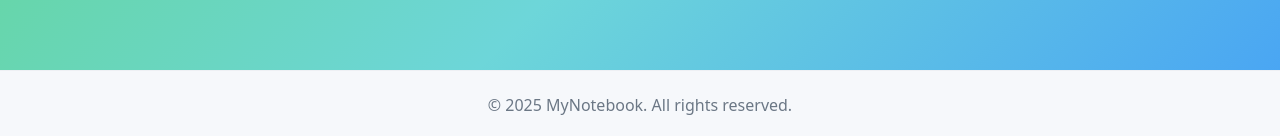
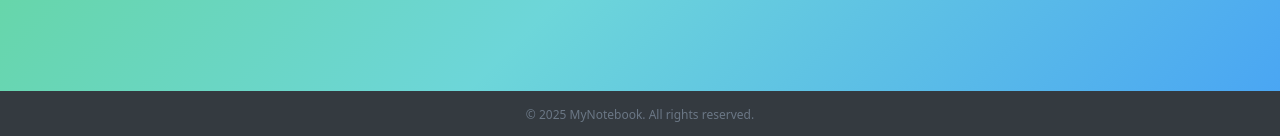
Before and after one commit to haribalji/mynotes1, a React (Create React App) app: page /chapters/1/1 in a window 1280 px wide. Shown: the part 661-797 px from the top of the page. Built offline with nearby package versions, Linux system fonts and the light colour scheme; no server answers.

Commit message:
after styling chaptershow

```diff
--- a/src/components/Chaptershow.js
+++ b/src/components/Chaptershow.js
@@ -57,6 +57,7 @@
 import React, { useEffect, useState } from "react";
 import { useParams, useNavigate } from "react-router-dom";
 import { Container, Card, Row, Col, Alert } from "react-bootstrap";
+import "../styles/Chaptershow.css";
 
 const ChapterComponent = () => {
   const { classNumber, subject } = useParams();
@@ -90,7 +91,7 @@ const ChapterComponent = () => {
   };
 
   return (
-    <Container className="mt-4">
+    <Container className="mt-4 chapter-page-container">
       <h2 className="text-center mb-4">Chapters for {subject} (Class {classNumber})</h2>
       <Row>
         {loading ? (
@@ -98,7 +99,7 @@ const ChapterComponent = () => {
         ) : chapters.length > 0 ? (
           chapters.map((chapter, index) => (
             <Col md={4} key={index}>
-              <Card className="mb-3 shadow-sm" onClick={() => handleChapterClick(chapter)} style={{ cursor: "pointer" }}>
+              <Card className="mb-3 chapter-card" onClick={() => handleChapterClick(chapter)}>
                 <Card.Body>
                   <Card.Title className="text-center">{chapter}</Card.Title>
                 </Card.Body>
--- /dev/null
+++ b/src/styles/Chaptershow.css
@@ -0,0 +1,36 @@
+/* src/styles/Chaptershow.css */
+
+.chapter-page-container .h2 {
+    font-weight: 800;
+    color: #0b2136;
+    margin-bottom: 2rem;
+}
+
+.chapter-card {
+    background: linear-gradient(180deg, rgba(255, 255, 255, 0.95), rgba(250, 250, 255, 0.8));
+    border: 1px solid rgba(15, 30, 50, 0.05);
+    border-radius: 16px;
+    box-shadow: 0 10px 30px rgba(11, 28, 50, 0.07);
+    transition: transform 0.2s ease-out, box-shadow 0.2s ease-out;
+    cursor: pointer;
+}
+
+.chapter-card:hover {
+    transform: translateY(-8px) scale(1.02);
+    box-shadow: 0 20px 40px rgba(11, 28, 50, 0.12);
+}
+
+.chapter-card .card-title {
+    font-weight: 700;
+    font-size: 1.25rem;
+    color: #0b2136;
+}
+
+.chapter-card .card-body::before {
+    content: '📄'; /* Page emoji */
+    font-size: 2rem;
+    display: block;
+    text-align: center;
+    margin-bottom: 1rem;
+    opacity: 0.5;
+}
--- a/src/styles/Layout.css
+++ b/src/styles/Layout.css
@@ -126,20 +126,40 @@
 }
 
 .site-footer {
-  background: var(--bg-light);
-  padding: 22px 0;
-  border-top: 1px solid rgba(15, 23, 36, 0.03);
+  position: sticky;
+  bottom: 0px; /* Closer to bottom */
+  left: 0;
+  right: 0;
+  display: flex;
+  justify-content: center;
+  pointer-events: none;
+  z-index: 500;
 }
 
-.footer-inner {
-  max-width: 1100px;
-  margin: 0 auto;
-  text-align: center;
+.site-footer .site-nav {
+    padding: 5px 15px; /* Reduced padding */
+    gap: 12px;
 }
 
-.copyright {
+.site-footer .brand-link {
+    font-size: 16px; /* Reduced font size */
+}
+
+.site-footer .main-nav {
+    gap: 8px; /* Reduced gap */
+}
+
+.site-footer .nav-link {
+    font-size: 12px; /* Reduced font size */
+    font-weight: 600;
+    padding: 5px 10px; /* Reduced padding */
+}
+
+.site-footer .copyright {
   color: #6b7785;
   margin: 0;
+  font-size: 12px; /* Reduced font size */
+  padding: 5px 8px; /* Reduced padding */
 }
 
 .scroll-top {
```
